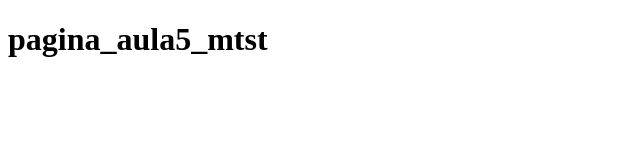
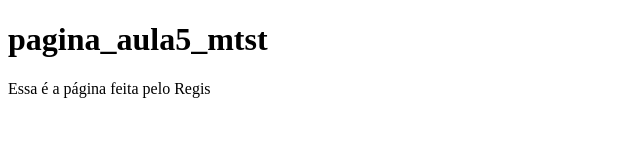
Before and after one commit to dmagdaleno/pagina_esqueleto, a plain HTML site: page pagina3.html in a window 1280 px wide. Shown: the whole page, without its empty margins (0-640 px from the left). Drawn offline with Linux system fonts and the light colour scheme.

Commit message:
altera pagina 3

```diff
--- a/pagina3.html
+++ b/pagina3.html
@@ -8,5 +8,6 @@
 </head>
 <body>
     <h1>pagina_aula5_mtst</h1>
+    <p>Essa é a página feita pelo Regis</p>
 </body>
 </html>
```
